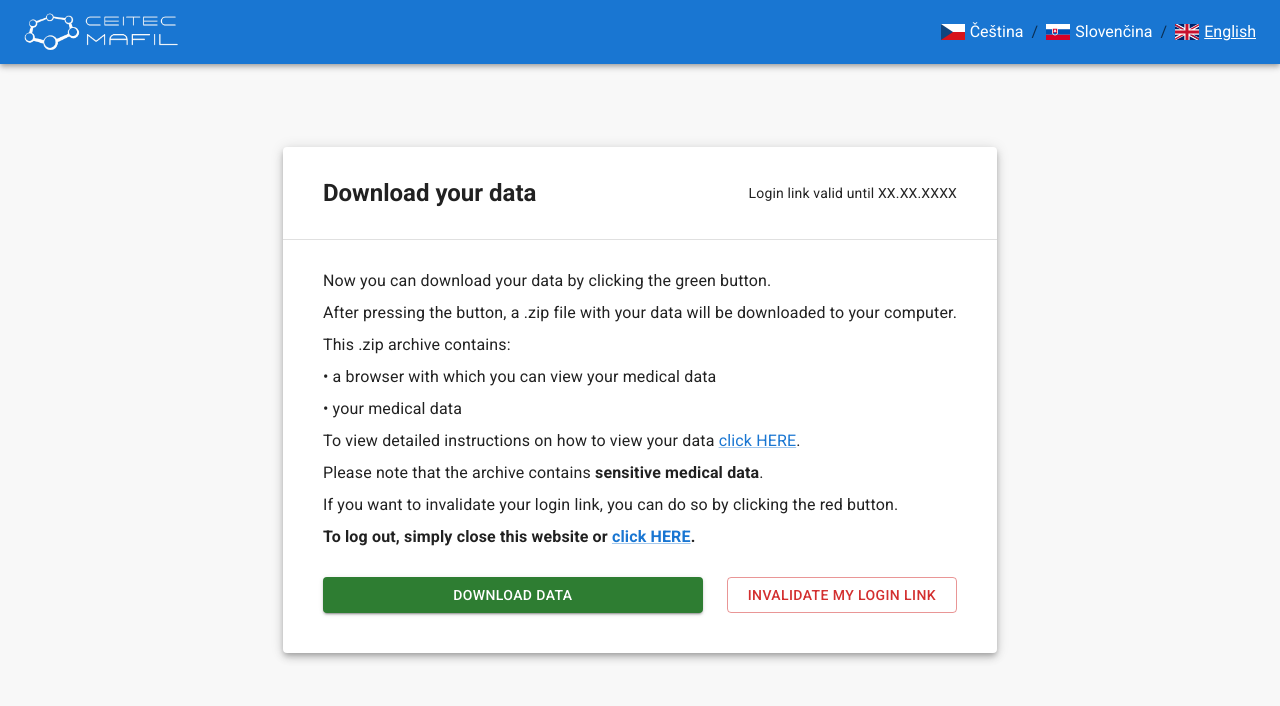
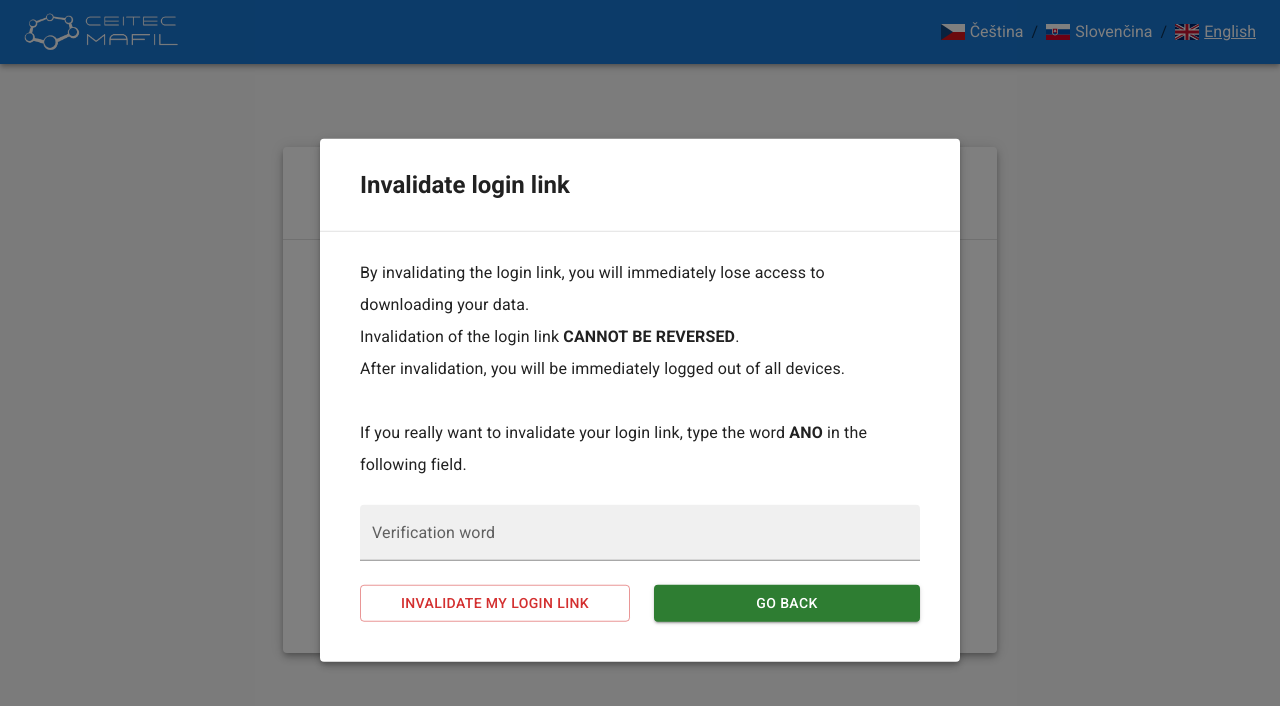
Before and after one commit to jakubvanko/mafil-volunteer-data-giver, a React (Create React App) app in the folder frontend/: page /user in a window 1280 px wide. Both pictures are taken after a click on the button "INVALIDATE MY LOGIN LINK". Shown: the top 706 px of the page. Built offline with nearby package versions, Linux system fonts and the light colour scheme.

Commit message:
feat(frontend): add modal for invalidating login links

```diff
--- a/frontend/src/components/UserPage/UserPage.tsx
+++ b/frontend/src/components/UserPage/UserPage.tsx
@@ -1,11 +1,21 @@
-import { Button, Link, Stack, Typography, Box } from "@mui/material";
+import {
+  Button,
+  Link,
+  Stack,
+  Typography,
+  Box,
+  Modal,
+  TextField,
+} from "@mui/material";
 import { Trans, useTranslation } from "react-i18next";
 import { MainCard } from "../MainCard/MainCard";
 import { MainPageContainer } from "../MainPageContainer/MainPageContainer";
 import { Link as RouterLink } from "react-router-dom";
+import { useState } from "react";
 
 export const UserPage = () => {
   const { t } = useTranslation();
+  const [isModalOpen, setModalOpen] = useState<boolean>(false);
 
   return (
     <MainPageContainer>
@@ -47,14 +57,70 @@ export const UserPage = () => {
               sx={{
                 width: "fit-content",
                 whiteSpace: "nowrap",
-                minWidth: "18vw",
+                minWidth: "19em",
               }}
+              onClick={() => setModalOpen(true)}
             >
               {t("user.buttonDisableUserText")}
             </Button>
           </Box>
         </Stack>
       </MainCard>
+      <Modal open={isModalOpen} onClose={() => setModalOpen(false)}>
+        <Box
+          sx={{
+            position: "absolute",
+            top: "50%",
+            left: "50%",
+            transform: "translate(-50%, -50%)",
+          }}
+        >
+          <MainCard headingText={t("invalidate.headingText")}>
+            <Typography variant="body1" sx={{ lineHeight: "2em" }}>
+              <Trans
+                i18nKey="invalidate.descriptionText"
+                components={{
+                  bold: <b />,
+                }}
+              />
+            </Typography>
+            <TextField
+              id="textfield-code"
+              label={t("invalidate.textFieldLabel")}
+              variant="filled"
+              fullWidth
+            />
+            <Stack direction="row" spacing={3}>
+              <Box width={"100%"}>
+                <Button
+                  component={RouterLink}
+                  to="../deleted"
+                  fullWidth
+                  variant="outlined"
+                  color="error"
+                >
+                  {t("user.buttonDisableUserText")}
+                </Button>
+              </Box>
+              <Box>
+                <Button
+                  fullWidth
+                  variant="contained"
+                  color="success"
+                  sx={{
+                    width: "fit-content",
+                    whiteSpace: "nowrap",
+                    minWidth: "19em",
+                  }}
+                  onClick={() => setModalOpen(false)}
+                >
+                  {t("invalidate.buttonGoBack")}
+                </Button>
+              </Box>
+            </Stack>
+          </MainCard>
+        </Box>
+      </Modal>
     </MainPageContainer>
   );
 };
--- a/frontend/src/i18n.ts
+++ b/frontend/src/i18n.ts
@@ -43,6 +43,17 @@ const translationEn = {
     descriptionText:
       "You have been successfully logged out. You can now safely leave the website.",
   },
+  invalidate: {
+    headingText: "Invalidate login link",
+    textFieldLabel: "Verification word",
+    buttonGoBack: "Go back",
+    descriptionText: `By invalidating the login link, you will immediately lose access to downloading your data. <br/>
+    Invalidation of the login link <bold>CANNOT BE REVERSED</bold>. <br/>
+    After invalidation, you will be immediately logged out of all devices. <br/>
+    <br/>
+    If you really want to invalidate your login link, type the word <bold>ANO</bold> in the following field.
+    `,
+  },
 };
 
 const translationCz = {
@@ -59,7 +70,7 @@ const translationCz = {
     buttonDownloadDataText: "Stáhnout údaje",
     buttonDisableUserText: "Zneplatnit přihlašovací odkaz",
     headingText: "Stáhnout údaje",
-    loginLinkAvailability: "Přihlašovací link platný do",
+    loginLinkAvailability: "Přihlašovací odkaz platný do",
     downloadInfoText: `Nyní si můžete stáhnout své údaje klepnutím na zelené tlačítko. <br/>
     Po stisku tlačítka se vám do počítače stáhne soubor .zip s vašimi daty. <br/>
     Tento zip archiv obsahuje: <br/>
@@ -85,6 +96,17 @@ const translationCz = {
     descriptionText:
       "Byli jste úspěšně odhlášeni. Nyní můžete webovou stránku bezpečně opustit.",
   },
+  invalidate: {
+    headingText: "Zneplatnit přihlašovací odkaz",
+    textFieldLabel: "Ověřovací slovo",
+    buttonGoBack: "Vrátit se zpět",
+    descriptionText: `Zneplatněním přihlašovacího odkazu ihned ztratíte přístup ke stažení dat. <br/>
+    Zneplatnění přihlašovacího odkazu je <bold>NEVRATNÉ</bold>. <br/>
+    Po zneplatnění budete okamžitě odhlášeni ze všech zařízení. <br/>
+    <br/>
+    Chcete-li opravdu zneplatnit svůj přihlašovací odkaz, napište do následujícího pole slovo <bold>ANO</bold>.
+    `,
+  },
 };
 
 const translationSk = {
@@ -101,7 +123,7 @@ const translationSk = {
     buttonDownloadDataText: "Stiahnuť údaje",
     buttonDisableUserText: "Zneplatniť prihlasovací odkaz",
     headingText: "Stiahnuť údaje",
-    loginLinkAvailability: "Prihlasovací link platný do",
+    loginLinkAvailability: "Prihlasovací odkaz platný do",
     downloadInfoText: `Teraz si môžete stiahnuť svoje údaje kliknutím na zelené tlačidlo. <br/>
     Po stlačení tlačidla sa vám do počítača stiahne súbor .zip s vašimi dátami. <br/>
     Tento .zip archív obsahuje: <br/>
@@ -127,6 +149,17 @@ const translationSk = {
     descriptionText:
       "Boli ste úspešne odhlásení. Teraz môžete webstránku bezpečne opustiť.",
   },
+  invalidate: {
+    headingText: "Zneplatniť prihlasovací odkaz",
+    textFieldLabel: "Overovacie slovo",
+    buttonGoBack: "Vrátiť sa späť",
+    descriptionText: `Zneplatnením prihlasovacieho odkazu ihneď stratíte prístup k stiahnutiu dát. <br/>
+    Zneplatnenie prihlasovacieho odkazu je <bold>NEVRATNÉ</bold>. <br/>
+    Po zneplatnení budete okamžite odhlásení zo všetkých zariadení. <br/>
+    <br/>
+    Ak chcete naozaj zneplatniť svoj prihlasovací odkaz, napíšte do nasledujúceho poľa slovo <bold>ANO</bold>.
+    `,
+  },
 };
 
 export const applyLocalization = () =>
```
